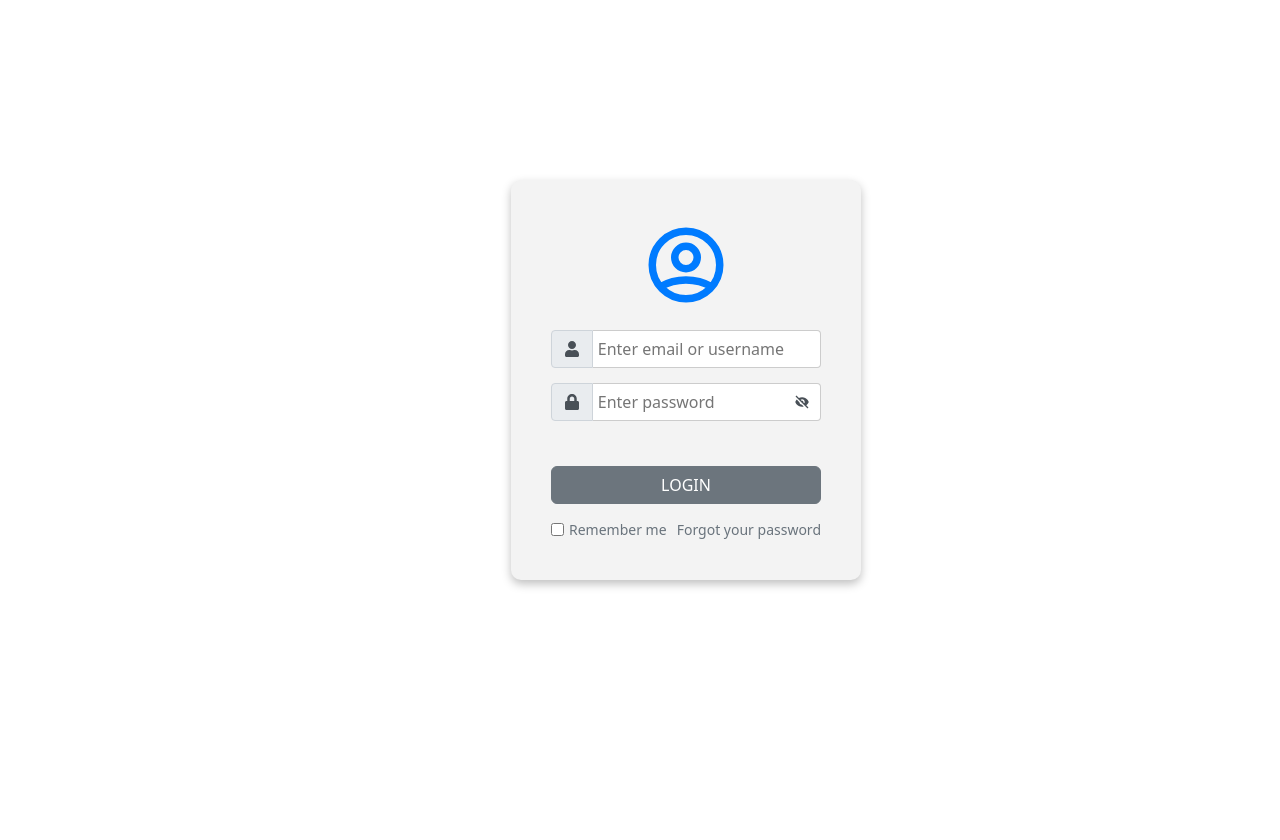
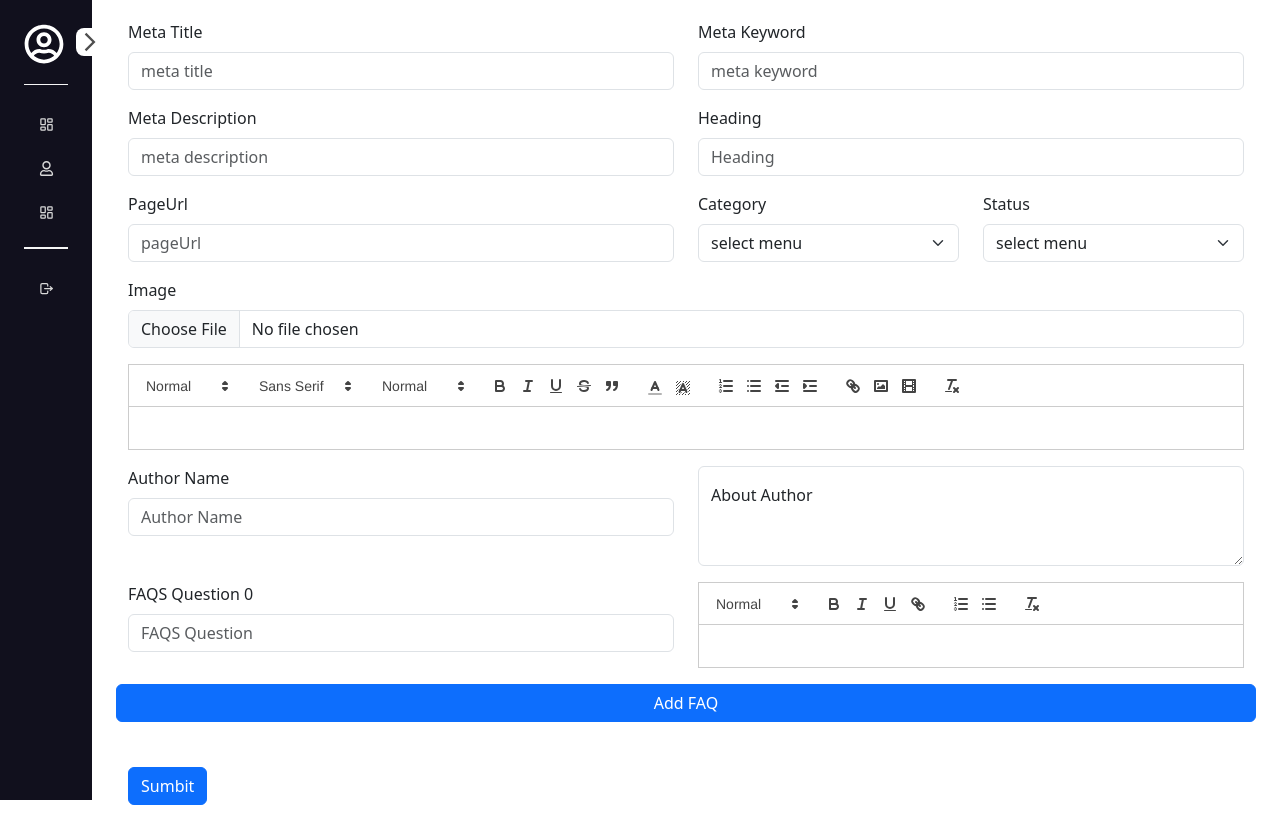
Before and after one commit to suryamani1kumar/admincrm, a React (Vite) app: page /addblog in a window 1280 px wide. Before the commit this address led to /. Before the commit the page ends 800 px from the top, so only its background shows below. Built offline with nearby package versions, Linux system fonts and the light colour scheme.

Commit message:
change in faq sections on blog page

```diff
--- a/src/App.jsx
+++ b/src/App.jsx
@@ -7,7 +7,7 @@ import { routes } from './utils/routes';
 import Cookies from 'js-cookie';
 
 function App() {
-  const [isAuthenticated, setIsAuthenticated] = useState(false);
+  const [isAuthenticated, setIsAuthenticated] = useState(true);
   const [isSidebarActive, setIsSidebarActive] = useState(true);
   useEffect(() => {
     const access_token = Cookies.get('a_token');
@@ -16,7 +16,7 @@ function App() {
       setIsAuthenticated(true);
     }
   }, [isAuthenticated]);
-  console.log(isAuthenticated);
+
   return (
     <BrowserRouter>
       {isAuthenticated && (
--- a/src/component/textEditor/TextEditor.jsx
+++ b/src/component/textEditor/TextEditor.jsx
@@ -25,9 +25,26 @@ const TextEditor = () => {
     authorName: '',
     authorDescription: '',
   });
+
   const handleblogForm = (e) => {
     const { value, name } = e.target;
     setBlogFrom({ ...blogForm, [name]: value });
+  };
+
+  const handlemoreFAQ = () => {
+    setBlogFrom({
+      ...blogForm,
+      faqs: [...blogForm.faqs, { ques: '', ans: '' }],
+    });
+  };
+
+  const handledeleteFAQ = (index) => {
+    let Faq = [...blogForm.faqs];
+    Faq.splice(index, 1);
+    setBlogFrom({
+      ...blogForm,
+      faqs: Faq,
+    });
   };
   const sumbitBlog = (e) => {
     e.preventDefault();
@@ -139,6 +156,16 @@ const TextEditor = () => {
         </Row>
         <Row className="mb-3">
           <Col>
+            <ReactQuill
+              value={blogForm.content}
+              onChange={(value) => setBlogFrom({ ...blogForm, content: value })}
+              formats={Editorformats}
+              modules={Editormodules}
+            />
+          </Col>
+        </Row>
+        <Row className="mb-3">
+          <Col>
             <Form.Group>
               <Form.Label>Author Name</Form.Label>
               <Form.Control
@@ -151,14 +178,6 @@ const TextEditor = () => {
             </Form.Group>
           </Col>
           <Col>
-            <Form.Group>
-              <Form.Label>FAQS Question</Form.Label>
-              <Form.Control placeholder="FAQS Question" />
-            </Form.Group>
-          </Col>
-        </Row>
-        <Row className="mb-3">
-          <Col>
             <FloatingLabel controlId="floatingTextarea2" label="About Author">
               <Form.Control
                 as="textarea"
@@ -169,21 +188,37 @@ const TextEditor = () => {
               />
             </FloatingLabel>
           </Col>
+        </Row>
+        {blogForm.faqs.map((faqitem, i) => (
+          <Row className="mb-3" key={i}>
+            <Col>
+              <Form.Group>
+                <Form.Label>FAQS Question {i}</Form.Label>
+                <Form.Control
+                  placeholder="FAQS Question"
+                  name="faqs"
+                  type="text"
+                  value={faqitem.ques}
+                  onChange={() => console.log('first')}
+                />
+              </Form.Group>
+            </Col>
 
-          <Col>
-            <ReactQuill style={{ height: '60px' }} />
-          </Col>
-        </Row>
-        <Row className="mb-3">
-          <Col>
-            <ReactQuill
-              value={blogForm.content}
-              onChange={(value) => setBlogFrom({ ...blogForm, content: value })}
-              style={{ height: '300px' }}
-              formats={Editorformats}
-              modules={Editormodules}
-            />
-          </Col>
+            <Col>
+              <ReactQuill
+                value={faqitem.ques}
+                onChange={() => console.log('first')}
+              />
+            </Col>
+            {blogForm.faqs.length > 1 && (
+              <Col>
+                <Button onClick={() => handledeleteFAQ(i)}>Delete FAQ</Button>
+              </Col>
+            )}
+          </Row>
+        ))}
+        <Row>
+          <Button onClick={handlemoreFAQ}>Add FAQ</Button>
         </Row>
         <Button type="sumbit">Sumbit</Button>
       </Form>
```
